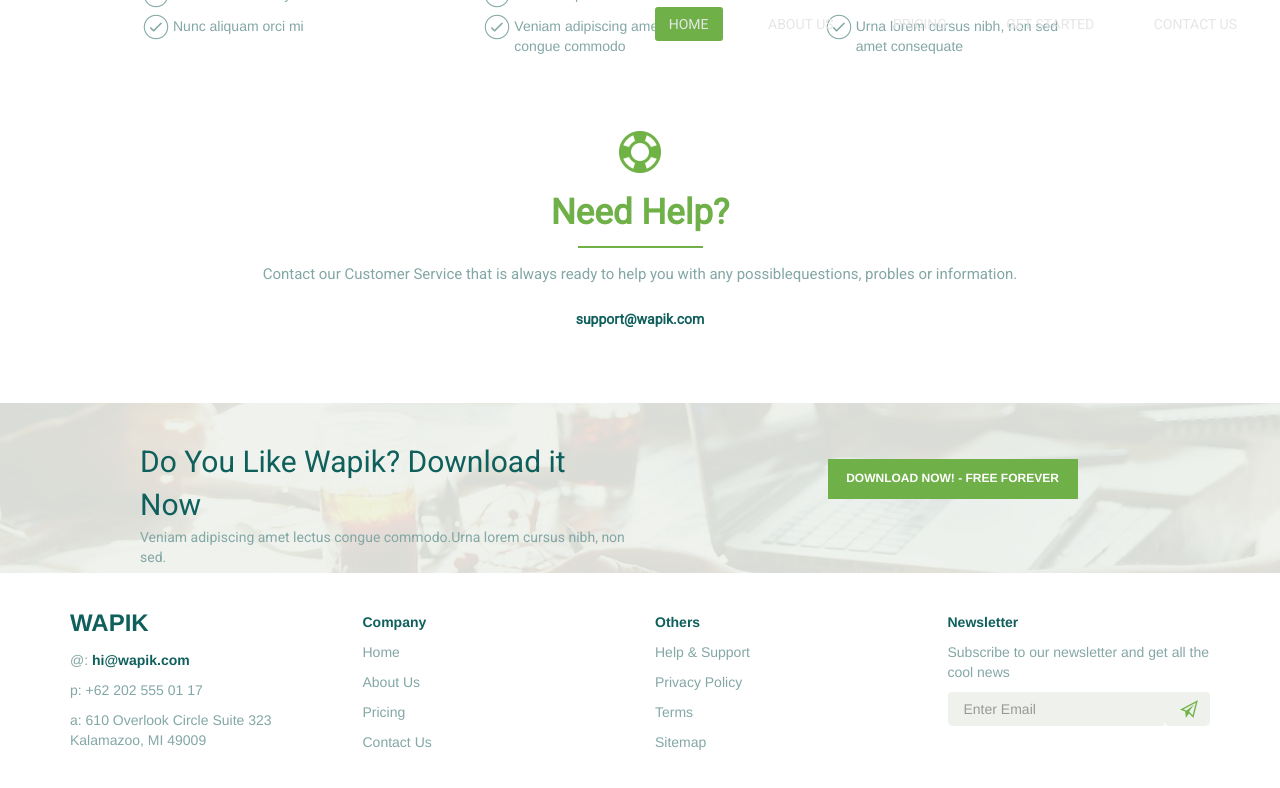
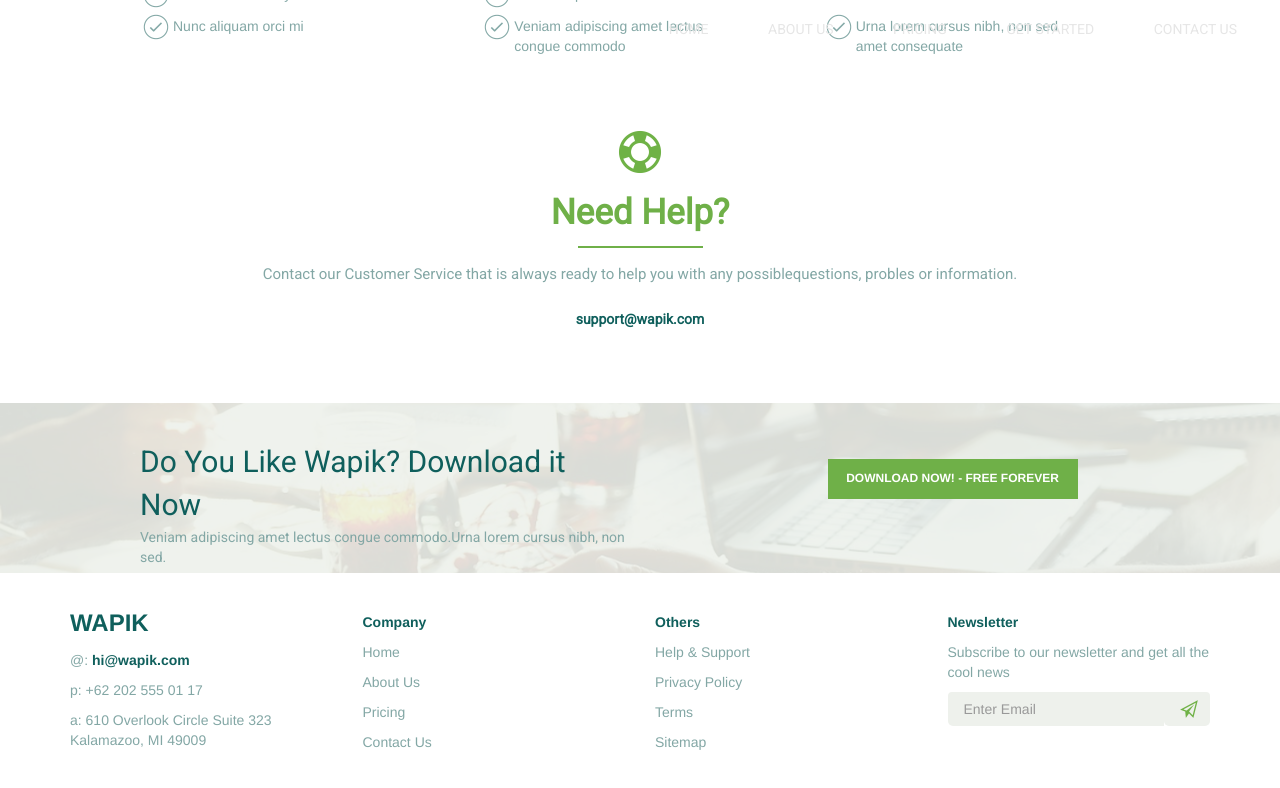
Before and after one commit to Kreha6/psd2html2, a website: page index.html in a window 1280 px wide. Both pictures are taken after a click on the link "GET STARTED". Shown: the part 4342-5130 px from the top of the page. Drawn offline with Linux system fonts and the light colour scheme; files that its build step writes are made by us from their sources.

Commit message:
desktop menu done

```diff
--- a/js/script.js
+++ b/js/script.js
@@ -1,4 +1,9 @@
 $(document).ready(function(){
+
+    /* ======================================================= *
+     ...........................NAVBAR...........................
+     ==========================================================*/
+
     $(window).scroll(function() {
         var $header = $(".header");
         if ($header.offset().top > 50) {
@@ -6,7 +11,7 @@
         } else {
             $header.removeClass("scrolled");
         }
-
+        var set = false;
         var top = $header.offset().top;
         for(var i = 1;i<6;i++){
             var $anchor = $("li:nth-child(" + i +")");
@@ -14,20 +19,35 @@
             var topEl = $(a.attr('href')).offset().top;
             console.log(topEl);
             var bottomEl = $(a.attr('href')).offset().top + $(a.attr('href')).height();
-            $anchor.removeClass('current');
-            if(((top+300)>topEl) && ((top+150)<bottomEl)){
+            var winHeight = $( window ).height();
+            if(((top+winHeight - (50))<bottomEl) && ((top+winHeight - (50))>topEl)){
+
                 $anchor.addClass('current');
+                set = true;
+            }
+            else{
+                if(!set){
+                    $(".current").removeClass('current');
+                }
+            }
+            if(top<100){
+                $(".current").removeClass('current');
+                $("li:nth-child(1)").addClass('current');
             }
         }
     });
 
     $(document).on('click', 'a.page-scroll', function(event) {
+
         var $anchor = $(this);
         var top = $($anchor.attr('href')).offset().top;
         $('html, body').stop().animate({
             scrollTop: top-70,
         }, 1500);
         event.preventDefault();
+        $(".current").removeClass('current');
+        $anchor.addClass('current');
+
 
     });
 
--- a/sass/_nav.scss
+++ b/sass/_nav.scss
@@ -14,6 +14,7 @@
 
 
 .menu {
+  margin-top:5px;
   font-family: 'Roboto', Arial, sans-serif;
   text-align: right;
   text-transform: uppercase;
```
Also changed, not shown: css/style.css, css/style.min.css, script.min.js.
